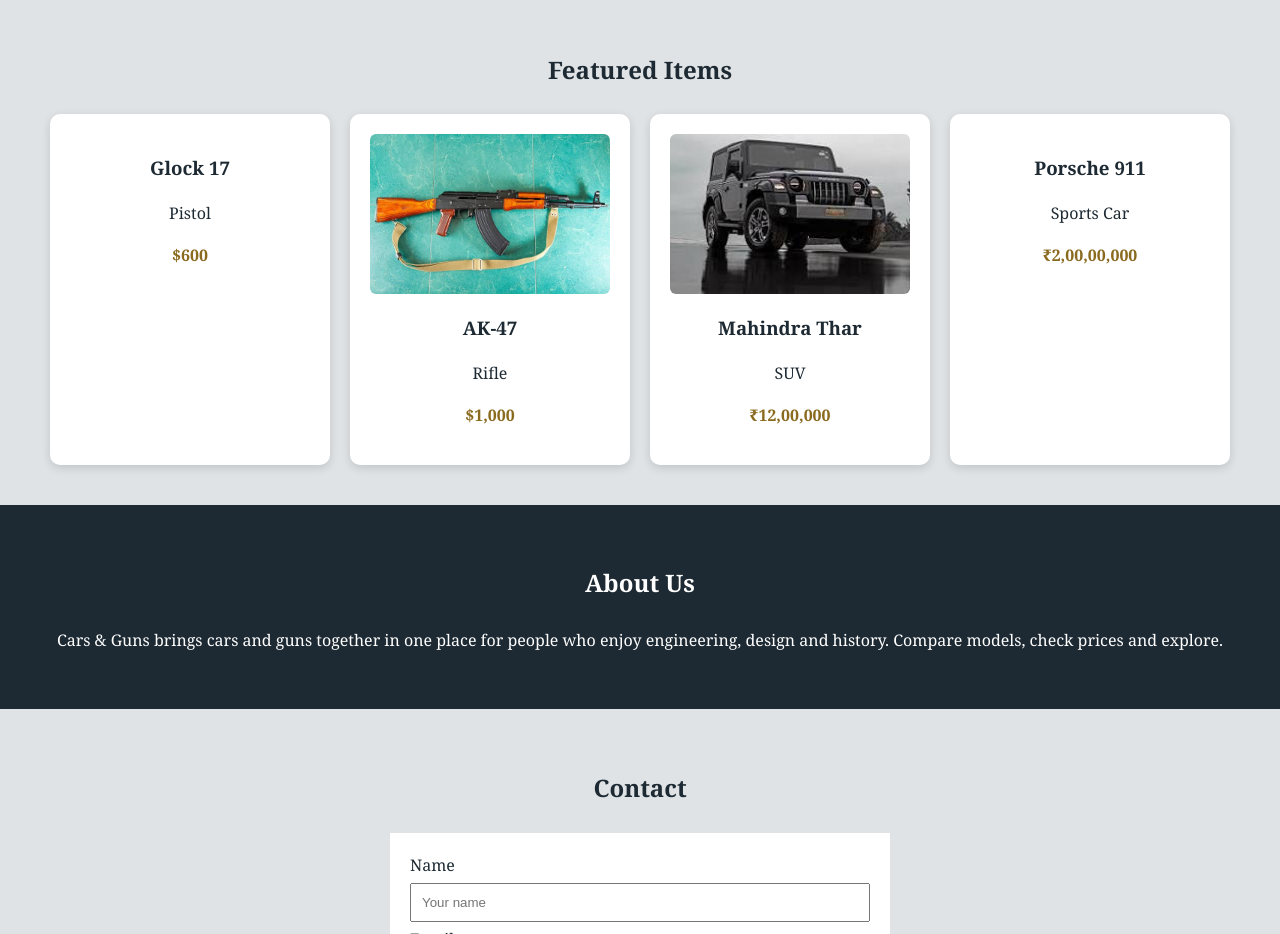
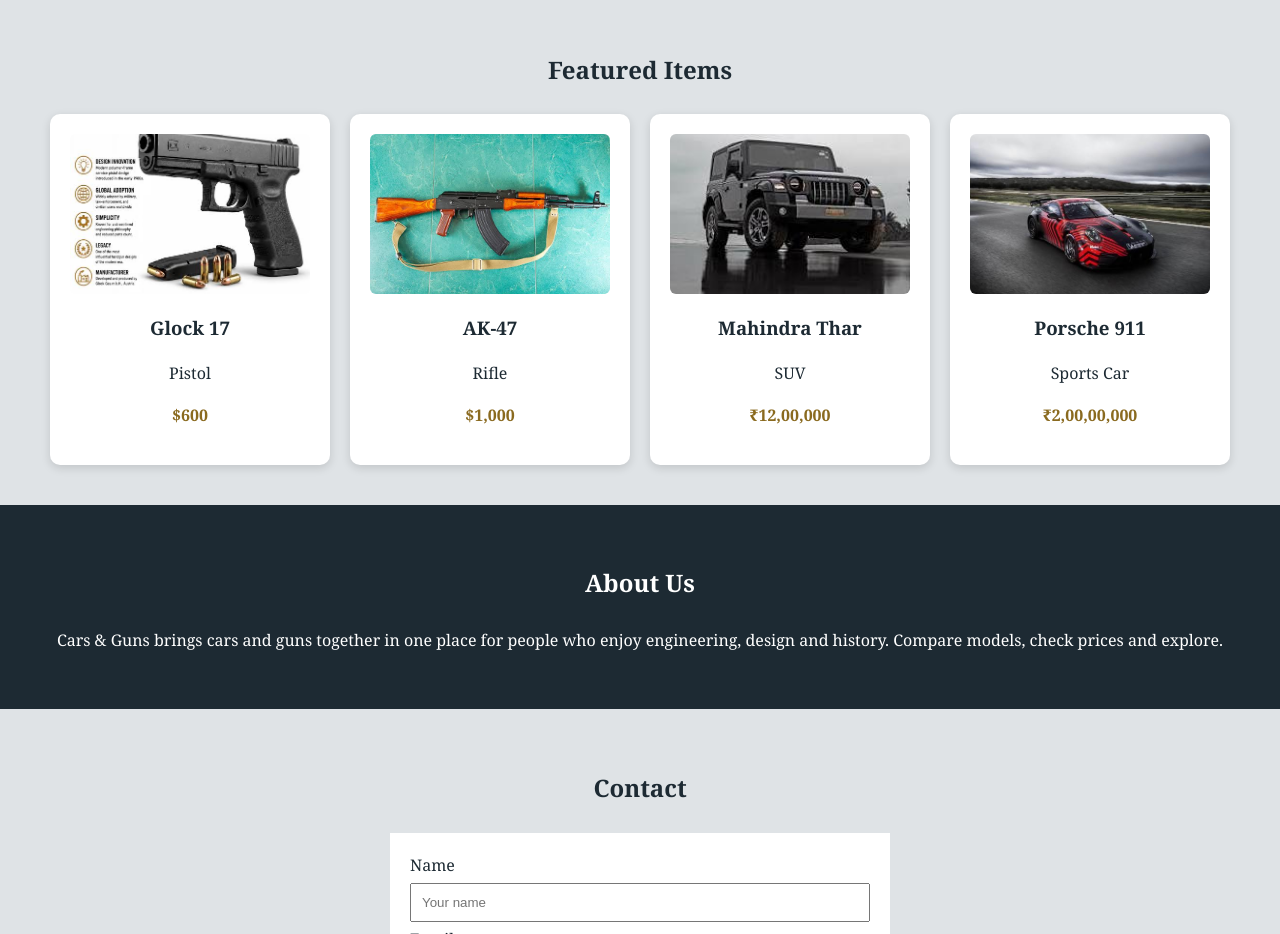
Before and after one commit to shouryaweb/toy-city, a plain HTML site: page index.html in a window 1280 px wide. Shown: the part 940-1874 px from the top of the page. Drawn offline with Linux system fonts and the light colour scheme.

Commit message:
Add files via upload

```diff
--- a/index.html
+++ b/index.html
@@ -53,7 +53,7 @@
     <div class="products">
 
       <div class="product">
-        <div class="photo"><img src="glock17.jpg" alt="Glock 17" onerror="this.style.display='none'"></div>
+        <div class="photo"><img src="glock.jpg" alt="Glock 17" onerror="this.style.display='none'"></div>
         <h3>Glock 17</h3>
         <p>Pistol</p>
         <p class="price">$600</p>
@@ -74,7 +74,7 @@
       </div>
 
       <div class="product">
-        <div class="photo"><img src="porsche.jpg" alt="Porsche 911" onerror="this.style.display='none'"></div>
+        <div class="photo"><img src="porsche911.jpg" alt="Porsche 911" onerror="this.style.display='none'"></div>
         <h3>Porsche 911</h3>
         <p>Sports Car</p>
         <p class="price">₹2,00,00,000</p>
```
